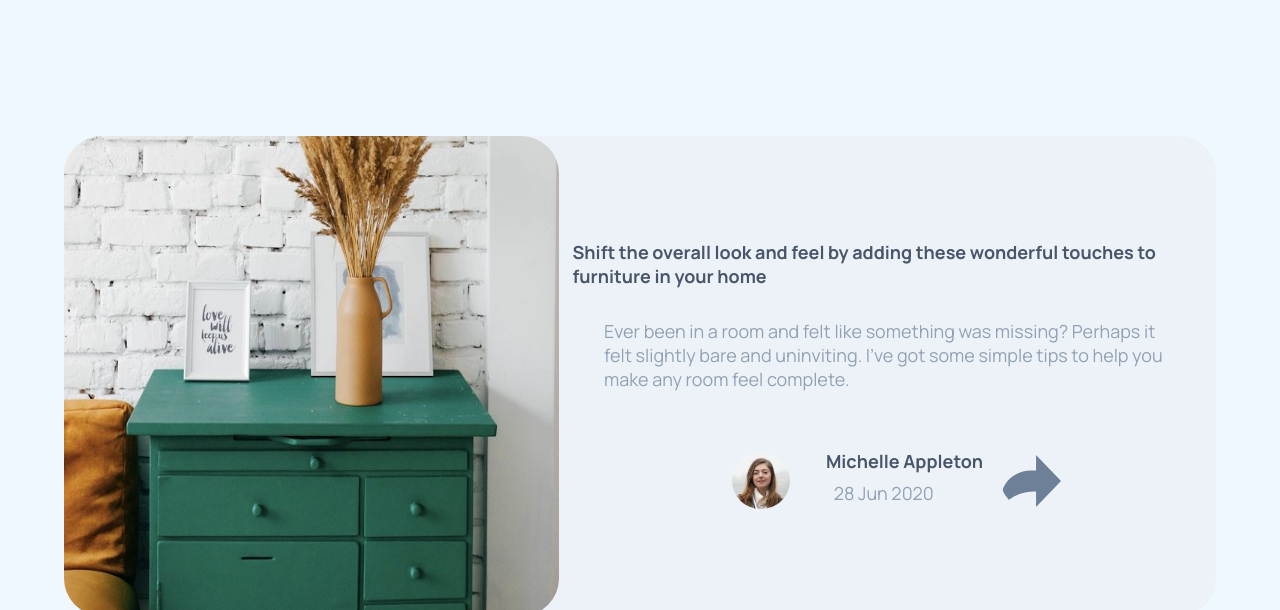
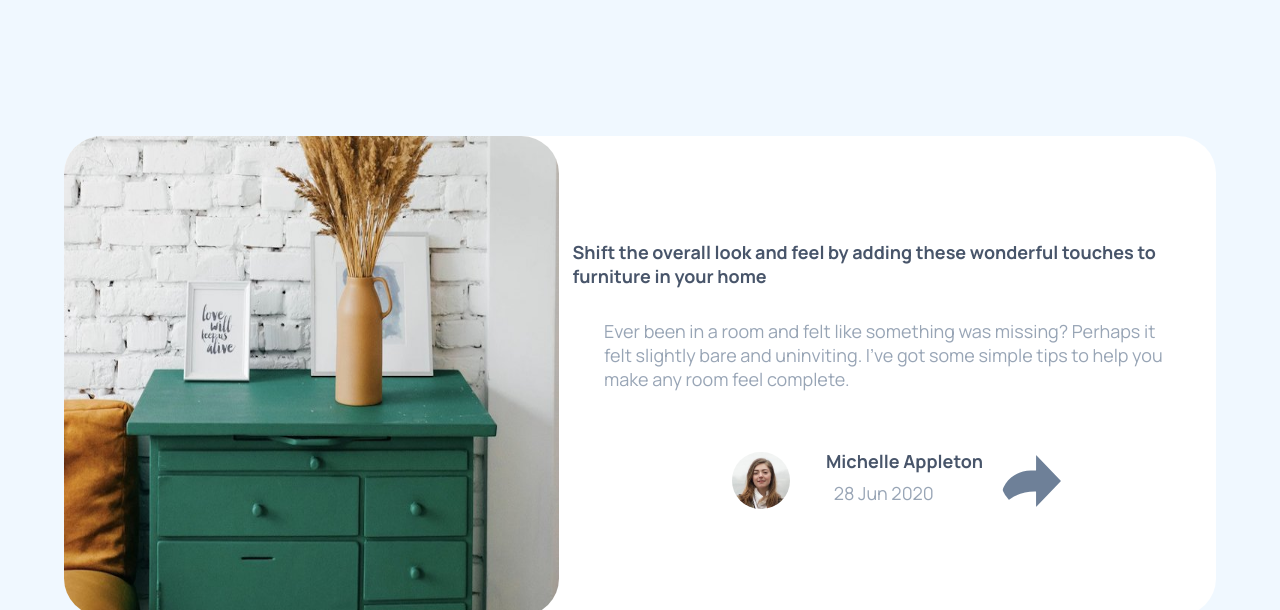
Before and after one commit to Guilherme-Porto-Silva/MichellesArticleGuigui-chan, a plain HTML site: page index.html in a window 1280 px wide. Shown: the top 610 px of the page. Drawn offline with Linux system fonts and the light colour scheme.

Commit message:
section color update

```diff
--- a/style.css
+++ b/style.css
@@ -13,7 +13,7 @@ body{
 
 section, section > img{
     width: 100%;
-    background-color: hsl(210, 46%, 95%);
+    background-color: #ffffff;
 }
 
 body, section, main, footer, .awaysColumn, .around{
```
